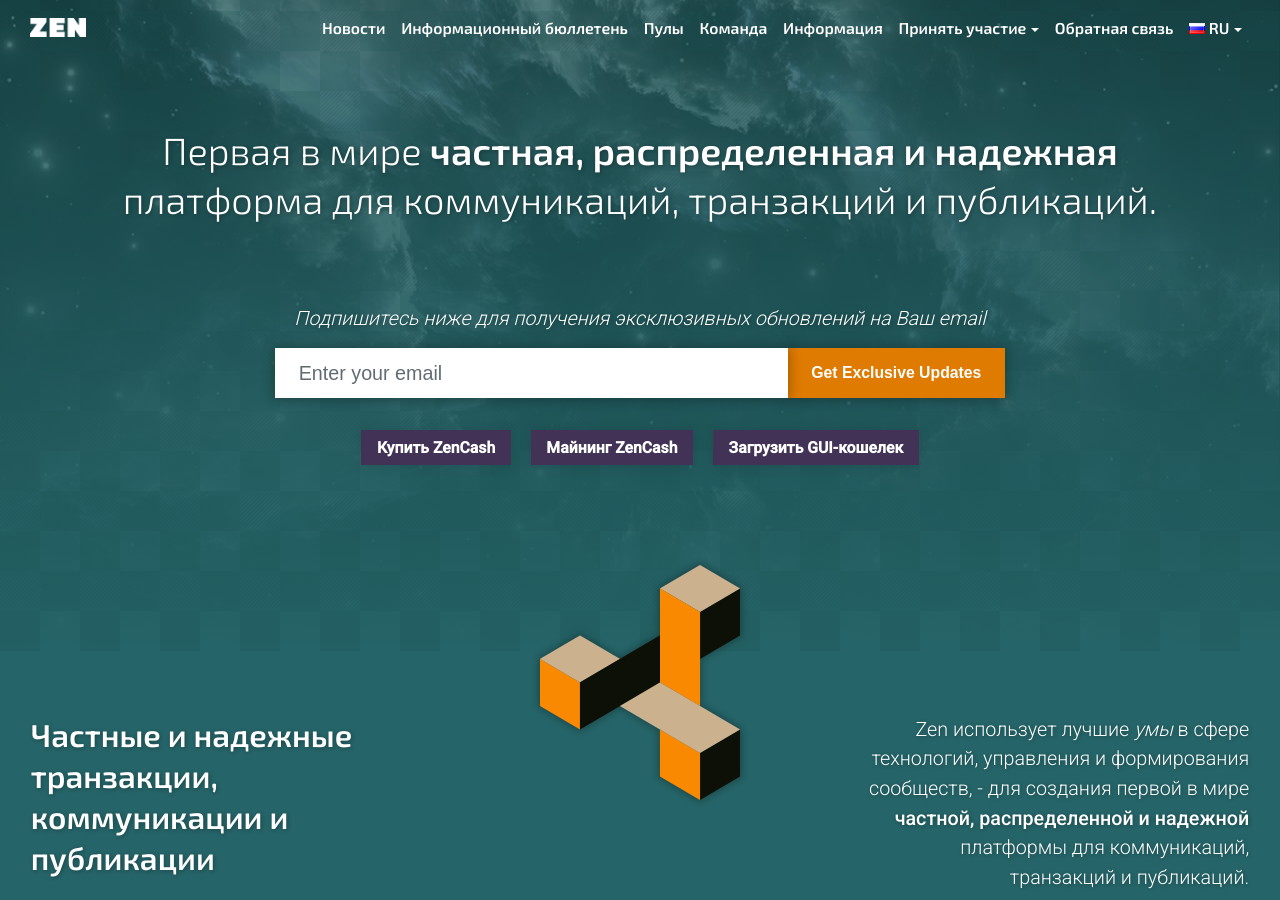
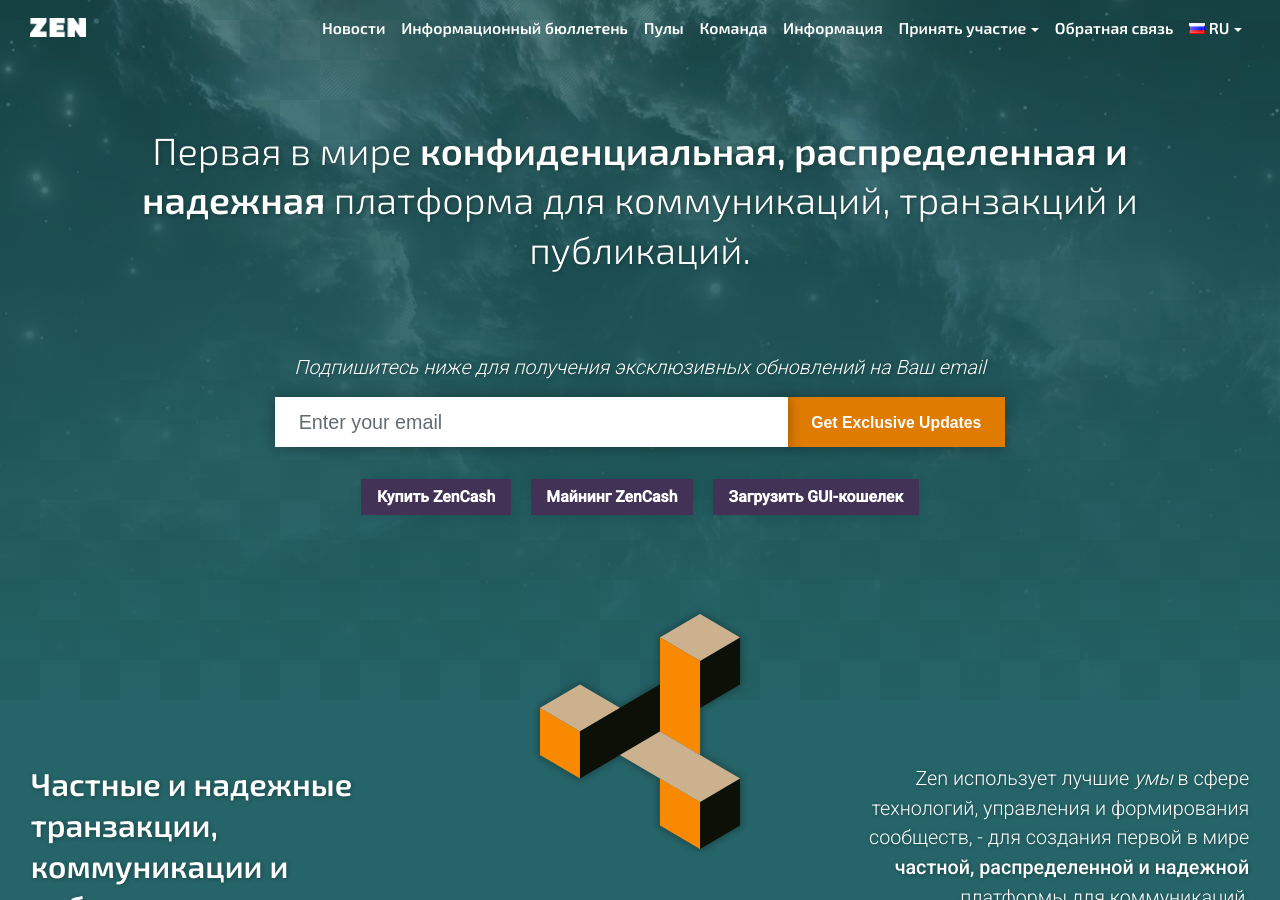
Before and after one commit to HorizenOfficial/website-ru, a Jekyll site: the page built from index.html, in a window 1280 px wide and 900 px high. Built offline with Jekyll 4.4.1, drawn with Linux system fonts in a browser that asks for light colours; the list of posts is cut into pages by our own code.

Commit message:
Correcting word

```diff
--- a/index.html
+++ b/index.html
@@ -16,7 +16,7 @@
   <div class="container">
     <div class="row">
       <div class="col-xs-12">
-         <h1>Первая в мире <strong>частная, распределенная и надежная</strong> платформа для коммуникаций, транзакций и публикаций.</h1>
+         <h1>Первая в мире <strong>конфиденциальная, распределенная и надежная</strong> платформа для коммуникаций, транзакций и публикаций.</h1>
       </div>
     </div>
     <div class="row align-items-center justify-content-center">
```
Also changed, not shown: 2 other files.
